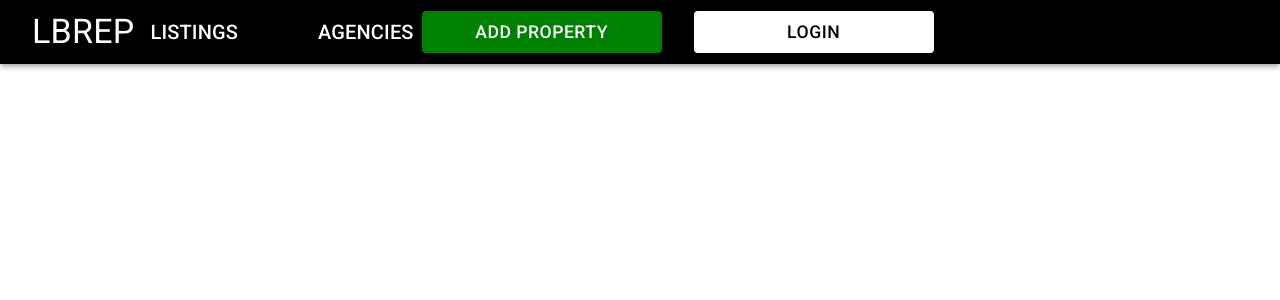
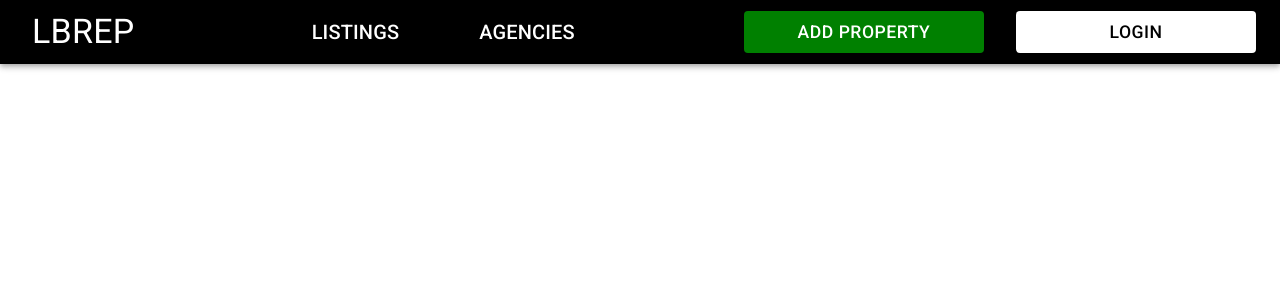
Before and after one commit to wiktorpiela/react-learn, a React (Create React App) app: page / in a window 1280 px wide. Shown: the top 300 px of the page. Built offline with nearby package versions, Linux system fonts and the light colour scheme.

Commit message:
appbar organised

```diff
--- a/src/components/Home.jsx
+++ b/src/components/Home.jsx
@@ -1,18 +1,9 @@
 import React, { useState } from 'react'
 import { Button, Typography, AppBar, Toolbar } from '@mui/material';
 
+function Home() {
 
 
-function Home() {
-
-  const leftNavStyle = {
-    marginRight: 'auto'
-  }
-
-  const rightNavStyle = {
-    marginLeft: 'auto',
-    marginRight: "10rem"
-  }
 
   const propertyBtn = {
     backgroundColor: 'green',
@@ -36,23 +27,27 @@ function Home() {
     }
   }
 
-
   return (
     <>
-      <AppBar position="static" style={{backgroundColor: 'black'}}>
-        <Toolbar>
-          <div className={leftNavStyle}>
+      <AppBar position="static" sx={{backgroundColor: 'black'}}>
+        <Toolbar
+          sx={{
+            display: 'flex',
+            justifyContent: 'space-between'
+          }}
+          >
+          <div>
             <Button color="inherit"><Typography variant='h4'>LBREP</Typography></Button>
           </div>
           <div>
-            <Button color="inherit">
-              <Typography variant='h6' sx={{marginRight: '2rem'}}>Listings</Typography>
+            <Button color="inherit" sx={{marginRight:'2rem'}}>
+              <Typography variant='h6'>Listings</Typography>
             </Button>
-            <Button color="inherit">
-              <Typography variant='h6' sx={{marginLeft: '2rem'}}>Agencies</Typography>
+            <Button color="inherit" sx={{marginLeft:'2rem'}}>
+              <Typography variant='h6'>Agencies</Typography>
             </Button>
           </div>
-          <div className={rightNavStyle}>
+          <div>
             <Button color="inherit" sx={propertyBtn}>Add property</Button>
             <Button color="inherit" sx={loginBtn}>Login</Button>
           </div>
```
